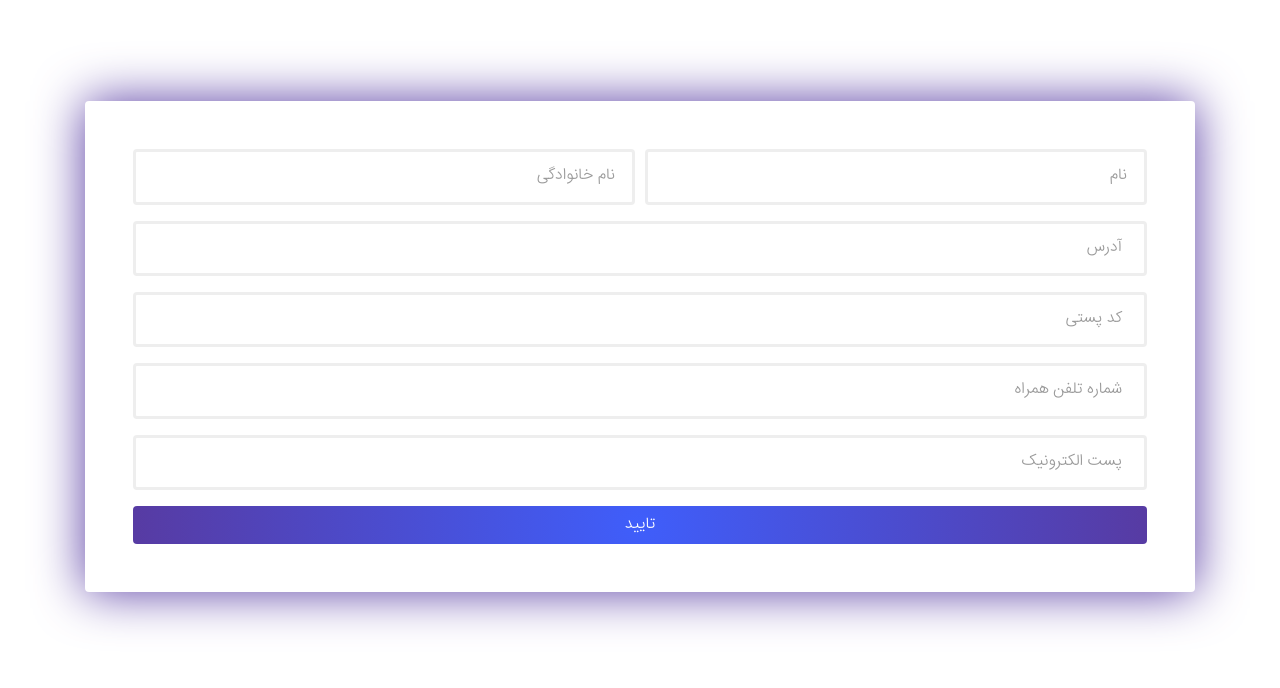
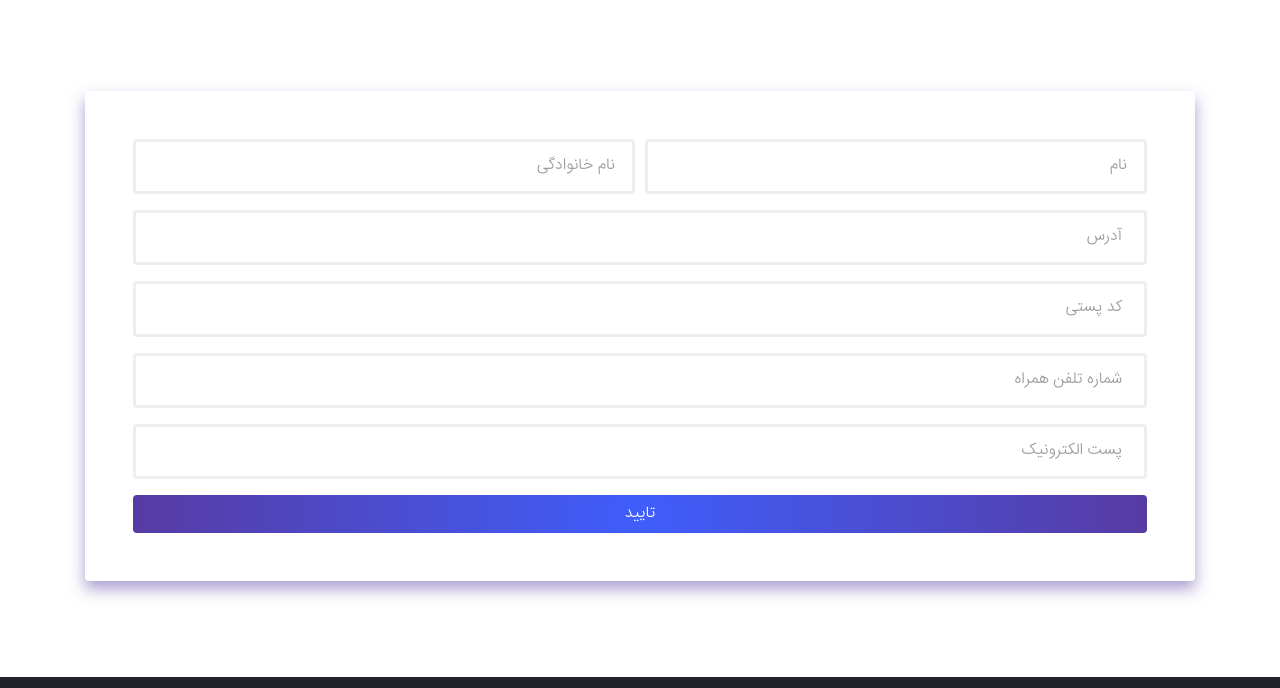
Before and after one commit to kmahdi1997/bookshop, a website: page login.html in a window 1280 px wide. Shown: the part 61-749 px from the top of the page. Drawn offline with Linux system fonts and the light colour scheme.

Commit message:
Edit login page

```diff
--- a/login.html
+++ b/login.html
@@ -10,8 +10,7 @@
     <meta name="viewport" content="width=device-width, initial-scale=1">
 </head>
 
-<body class="rtl">
-    <div>
+<body class="d-flex flex-column rtl">
         <header class="px-4">
             <div>
                 <nav class="navbar navbar-expand-lg navbar-light px-0">
@@ -19,7 +18,8 @@
                     <div class="header-search mr-4">
                         <form class="form-inline">
                             <div class="form-group">
-                                <input type="email" class="form-control" id="name" aria-describedby="emailHelp" required>
+                                <input type="email" class="form-control" id="name" aria-describedby="emailHelp"
+                                    required>
                                 <label for="name">جستجو کنید ...</label>
                                 <i class="fas fa-search"></i>
                             </div>
@@ -71,9 +71,9 @@
                 </form>
             </div>
         </header>
-        <div class="login d-flex align-items-center">
+        <div class="login flex-grow-1 d-flex align-items-center my-5">
             <div class="container">
-                <div class="login-form rounded mx-auto p-5">
+                <div class="login-form rounded p-5">
                     <form>
                         <div class="form-row">
                             <div class="form-group col-lg-6">
--- a/src/scss/_base.scss
+++ b/src/scss/_base.scss
@@ -4,8 +4,13 @@
     font-weight: 200;
 }
 
+html {
+    height: 100%;
+}
+
 body {
     font-family: IRANSans;
+    min-height: 100%;
 }
 
 
--- a/src/scss/_login.scss
+++ b/src/scss/_login.scss
@@ -1,10 +1,9 @@
 .login {
-    height: 87.9vh;
 }
 
 .login-form {
     background-color: #fff;
-	box-shadow: 0px 0px 50px #573ba3;
+	box-shadow: 0 .5rem 1rem rgba($color: #573ba3, $alpha: 0.5);
 }
 
 .login-form .form-group {
--- a/src/scss/_media.scss
+++ b/src/scss/_media.scss
@@ -33,6 +33,7 @@
     .header-search {
         display: none;
     }
+
 }
 
 
```
Also changed, not shown: dist/css/app.css. Lines whose indentation alone changed are shown as unchanged.
